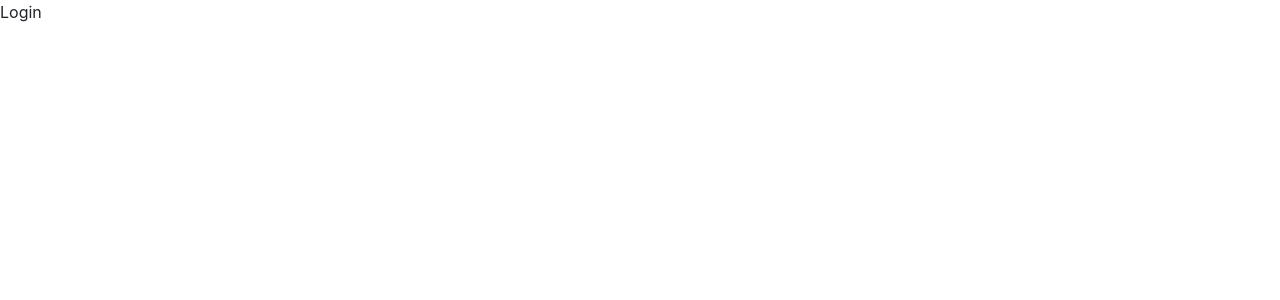
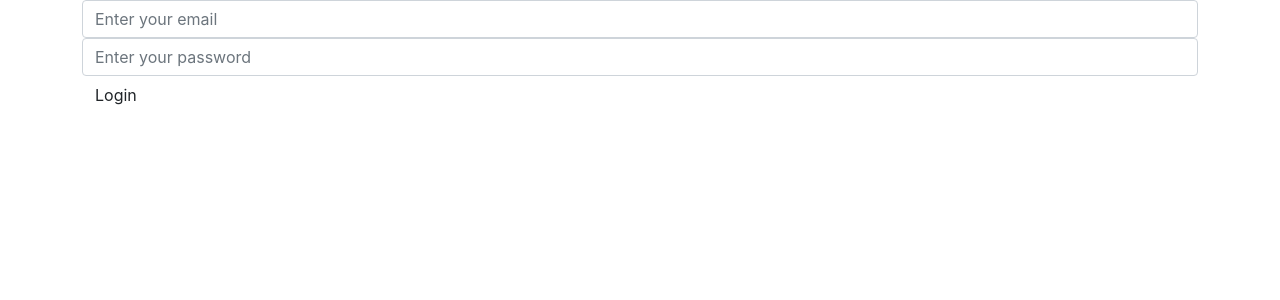
Before and after one commit to Manav-Mistry/ReTagIt, a React (Create React App) app in the folder frontend/: page /login in a window 1280 px wide. Shown: the top 300 px of the page. Built offline with nearby package versions, Linux system fonts and the light colour scheme.

Commit message:
register done

```diff
--- a/frontend/src/features/auth/authService.js
+++ b/frontend/src/features/auth/authService.js
@@ -0,0 +1,18 @@
+import axios from 'axios'
+
+const API_URL = "http://localhost:5000/api/users"
+
+const register = async (userData) => {
+    const resp = await axios.post(API_URL, userData);
+    // console.log(userData)
+    if(resp.data){
+        localStorage.setItem("user", JSON.stringify(resp.data));
+    }
+    return resp.data;
+}
+
+export const authService = {
+    register,
+}
+
+export default authService
--- a/frontend/src/features/auth/authSlice.js
+++ b/frontend/src/features/auth/authSlice.js
@@ -1,4 +1,5 @@
 import { createSlice, createAsyncThunk } from "@reduxjs/toolkit";
+import {authService} from "./authService"
 
 const initialState = {
   user: null,
@@ -8,7 +9,22 @@
   message: "",
 };
 
+// register
 export const register = createAsyncThunk("auth/register", async (user, thunkAPI) => {
+  // console.log(user);
+  // console.log(thunkAPI.getState());
+  // console.log(thunkAPI.dispatch(anyImportedMethod()));
+  try{
+    console.log(user);
+    return await authService.register(user);
+
+  } catch {
+      thunkAPI.rejectWithValue("Registration error")
+  }
+});
+
+// login
+export const login = createAsyncThunk("auth/login", async (user, thunkAPI) => {
   console.log(user);
 });
 
@@ -16,7 +32,9 @@
   name: "auth",
   initialState,
   reducers: {},
-  extraReducers: (builder) => {},
+  extraReducers: (builder) => {
+
+  },
 });
 
 export default authSlice.reducer;
--- a/frontend/src/pages/Login.jsx
+++ b/frontend/src/pages/Login.jsx
@@ -1,8 +1,81 @@
 import React from 'react'
+import { useState } from "react";
+import { login } from "../features/auth/authSlice";
+import {useSelector, useDispatch} from 'react-redux'
+import { toast } from "react-toastify";
 
 function Login() {
+
+  const [formData, setFormData] = useState({
+    email: "",
+    password: ""
+  });
+
+  const { email, password } = formData;
+
+  const dispatch = useDispatch()
+
+  const {user, isError, isLoading, isSuccess, message} = useSelector((state) => state.auth)
+
+  const onChange = (e) => {
+    setFormData((prev) => ({
+      ...prev,
+      [e.target.name]: e.target.value,
+    }));
+  };
+
+  const onSubmit = (e) => {
+    e.preventDefault();
+    // console.log(name, email, password, password2);
+    const loginData = {
+      email,
+      password
+    }
+    // dispatch login
+    dispatch(login(loginData))
+  };
+
   return (
-    <div>Login</div>
+    <div className="container">
+      <div className="header"> {user} </div>
+
+      <div className="form" >
+        <div className="form-group">
+          <form onSubmit={onSubmit}>
+
+            {/* email */}
+            <input
+              type="email"
+              className="form-control"
+              id="email"
+              name="email"
+              value={email}
+              onChange={onChange}
+              placeholder="Enter your email"
+            />
+
+            {/* password */}
+            <input
+              type="password"
+              className="form-control"
+              id="password"
+              name="password"
+              value={password}
+              onChange={onChange}
+              placeholder="Enter your password"
+            />
+
+            {/* button */}
+            <div className="form-group">
+              <button type="submit" className="btn btn-block">
+                Login
+              </button>
+            </div>
+
+          </form>
+        </div>
+      </div>
+    </div>
   )
 }
 
--- a/package.json
+++ b/package.json
@@ -15,6 +15,7 @@
     "bcryptjs": "^2.4.3",
     "colors": "^1.4.0",
     "concurrently": "^7.6.0",
+    "cors": "^2.8.5",
     "dotenv": "^16.0.3",
     "express": "^4.18.2",
     "express-async-handler": "^1.2.0",
```
Also changed, not shown: 2 other files (tests, documents, lock files or other folders).
